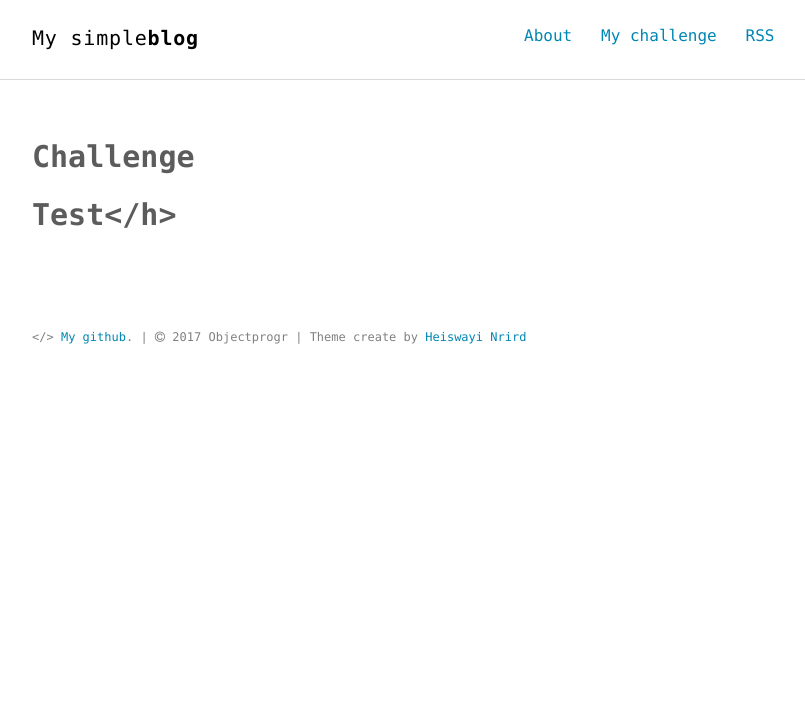
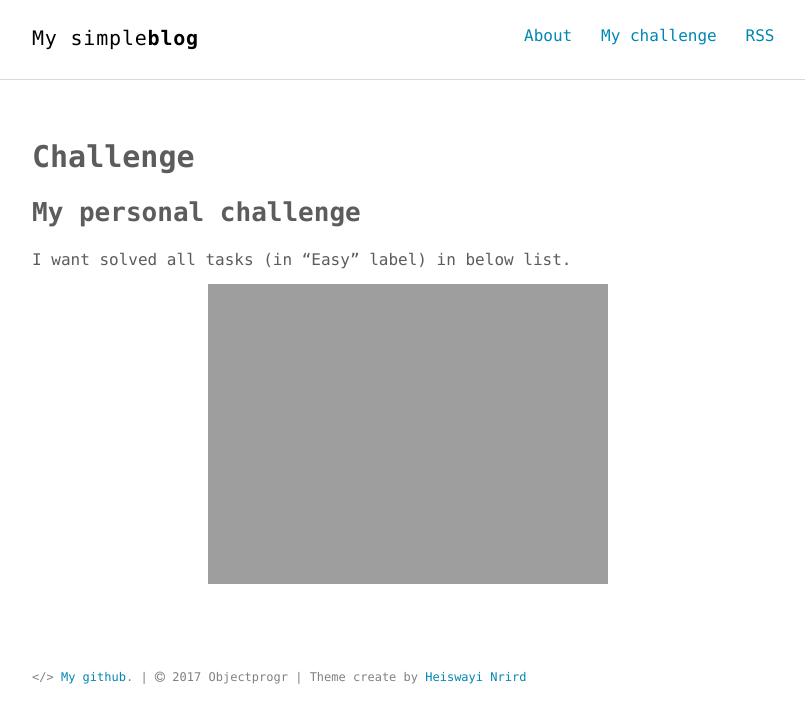
Before and after one commit to objectprogr/old_github_io_website, a Jekyll site: the page built from challenge.md, in a window 1280 px wide. Shown: the top 723 px of the page, without its empty margins (232-1037 px from the left). Built offline with Jekyll 4.4.1, drawn with Linux system fonts in a browser that asks for light colours.

Commit message:
Challenge content with image

```diff
--- a/challenge.md
+++ b/challenge.md
@@ -3,4 +3,8 @@ layout: page
 title: Challenge
 permalink: /challenge/
 ---
-<h1>Test</h>
+## My personal challenge
+
+I want solved all tasks (in "Easy" label) in below list.
+
+![Tasks list]({{ site.url }}/assets/images/tasksV4.png){: .center-image }
```
Also changed, not shown: 1 other file.
